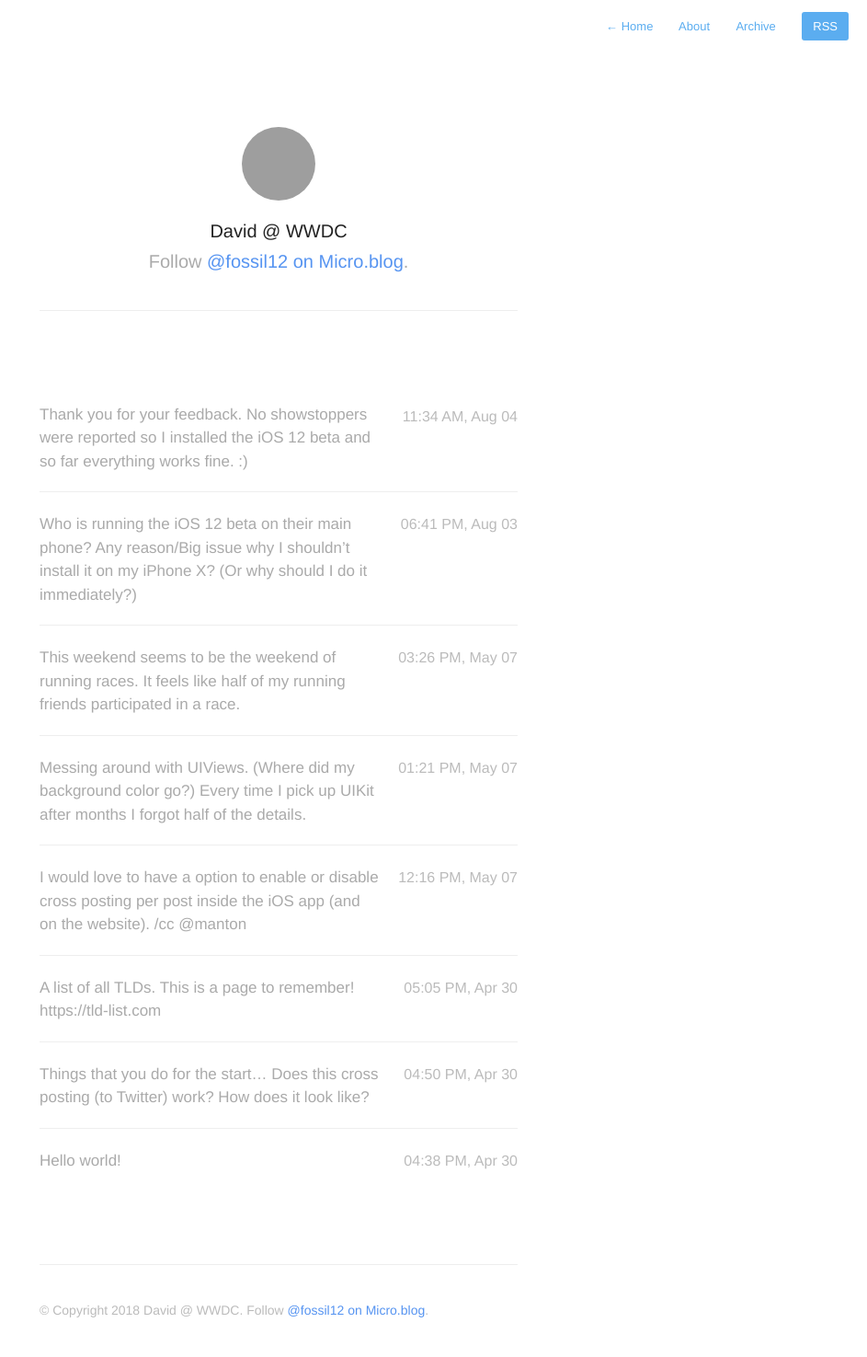
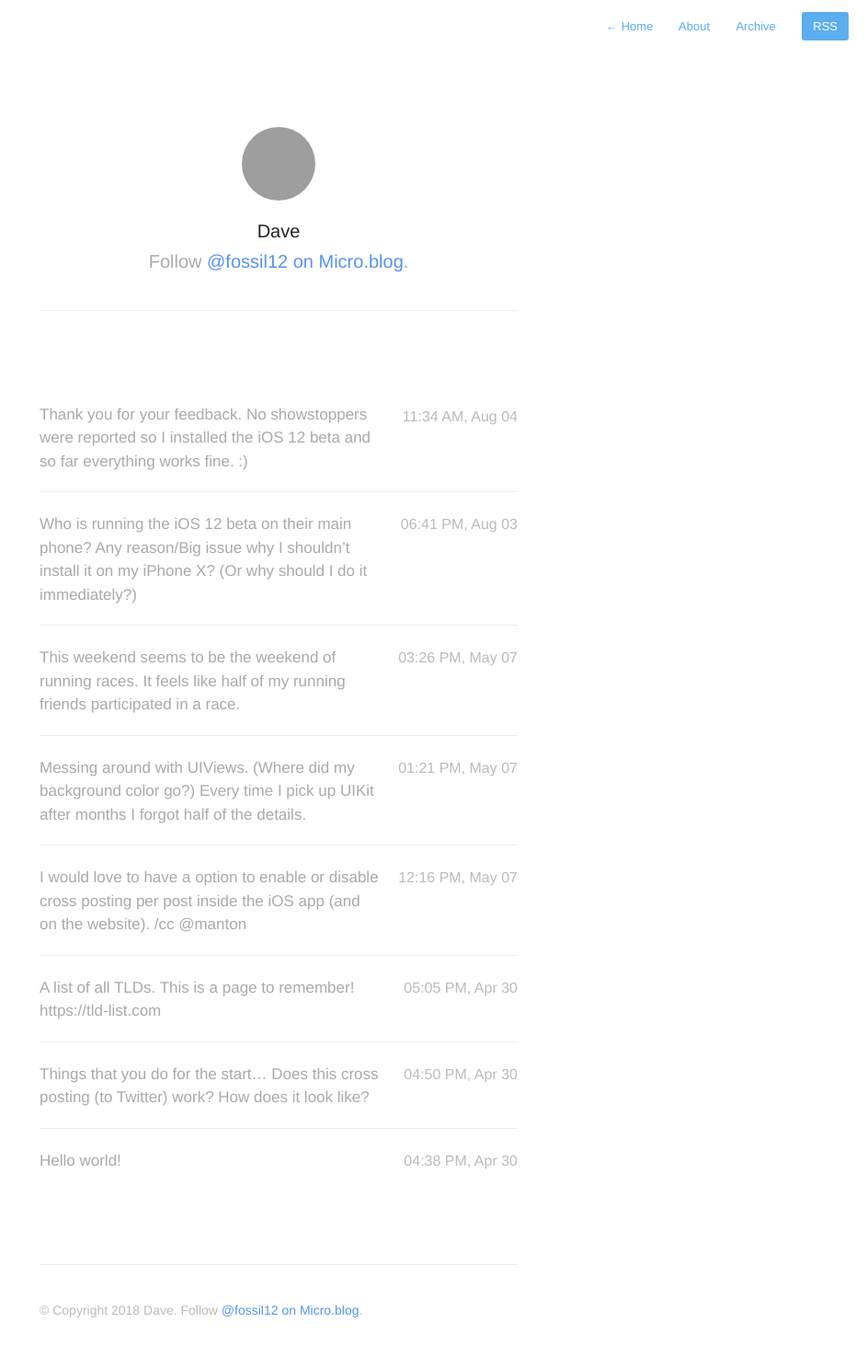
Before and after one commit to fossil12/fossil12.github.io, a Jekyll site: the page built from index.html, in a window 1280 px wide. Shown: the whole page at 92% size, without its empty margins (337-1280 px from the left). Built offline with Jekyll 4.4.1, drawn with Linux system fonts in a browser that asks for light colours; nearby versions of some CDN libraries; the list of posts is cut into pages by our own code; grey boxes are pictures that could not be loaded.

Commit message:
Mirroring from Micro.blog.

```diff
--- a/_config.yml
+++ b/_config.yml
@@ -28,7 +28,7 @@ defaults:
         values:
             layout: post
 
-title: "David @ WWDC"
+title: "Dave"
 tagline: ""
 description: "Follow <a href=\"https://micro.blog/fossil12\">@fossil12 on Micro.blog</a>."
 credits: "Follow <a href=\"https://micro.blog/fossil12\">@fossil12 on Micro.blog</a>."
@@ -39,11 +39,11 @@ username: "fossil12"
 microblog_user: "fossil12"
 permalink: "/:year/:month/:day/:title.html"
 relative_permalinks: false
-author: "David @ WWDC"
-name: "David @ WWDC"
+author: "Dave"
+name: "Dave"
 gravatar_hash: "f3968efafd906d34d2902c627e0447eb"
 avatar: "https://micro.blog/fossil12/avatar.jpg"
-full_name: "David @ WWDC"
+full_name: "Dave"
 bio: ""
 twitter_username: ""
 github_username: ""
@@ -55,5 +55,5 @@ site_id: "1292"
 gems: ["jekyll-paginate"]
 itunes_category: "Society & Culture"
 itunes_subcategory: "Personal Journals"
-itunes_author: "David @ WWDC"
+itunes_author: "Dave"
 podcast: false
```
